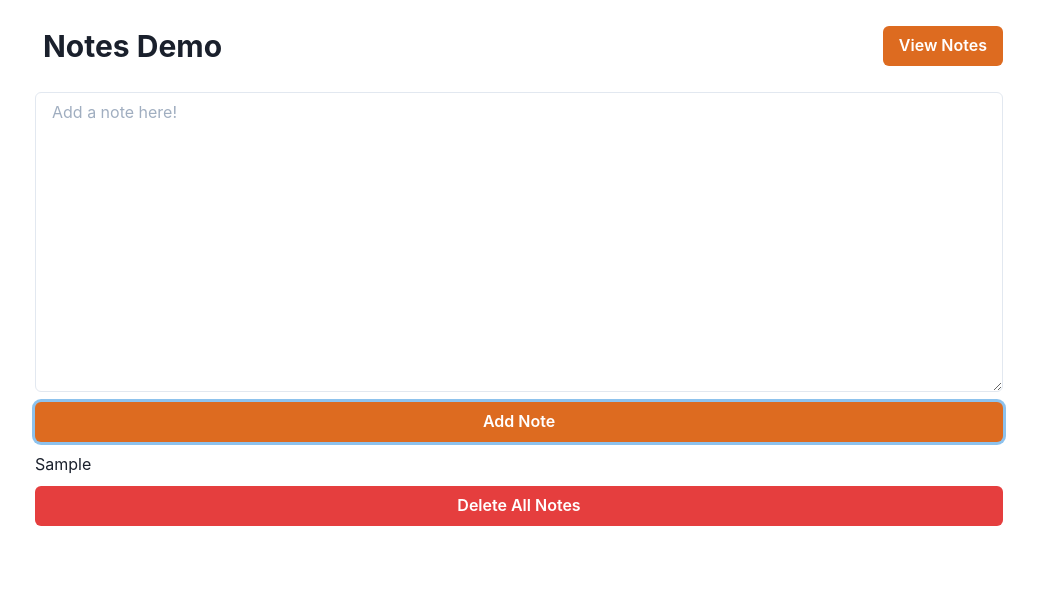
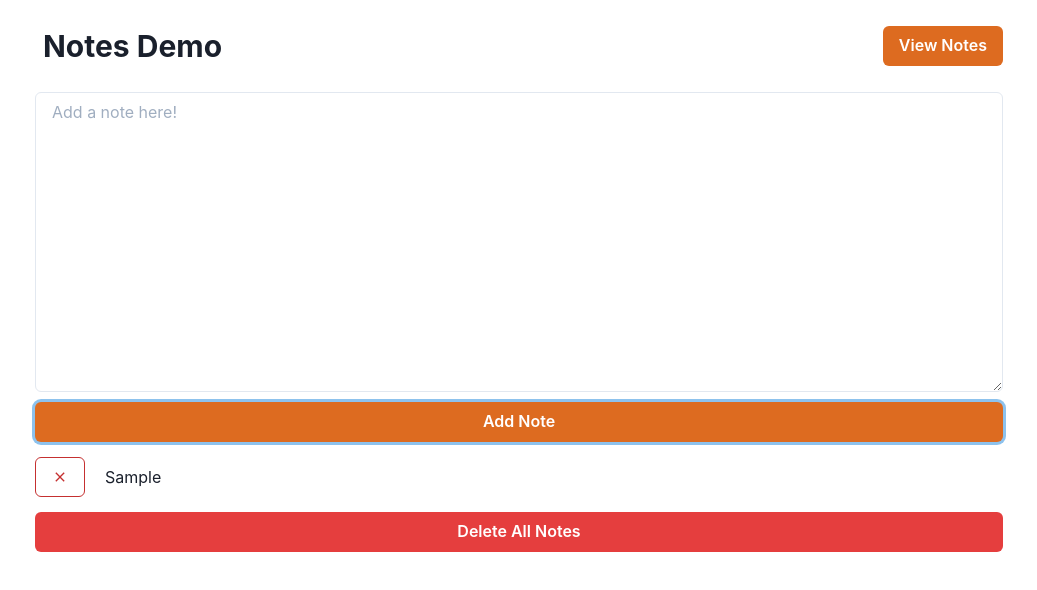
Before and after one commit to Mito6211/notes, a React (Create React App) app: page / in a window 1280 px wide. Both pictures are taken after typing "Sample" into the empty fields and a click on the button "Add Note". Shown: the top 590 px of the page, without its empty margins (121-1158 px from the left). Built offline with nearby package versions, Linux system fonts and the light colour scheme.

Commit message:
Added delete individual note feature

```diff
--- a/package.json
+++ b/package.json
@@ -9,6 +9,7 @@
     "framer-motion": "^3.10.3",
     "react": "^17.0.1",
     "react-dom": "^17.0.1",
+    "react-icons": "^4.2.0",
     "react-scripts": "4.0.1"
   },
   "scripts": {
--- a/src/App.js
+++ b/src/App.js
@@ -9,6 +9,7 @@ import {
   Heading,
   Spacer,
 } from "@chakra-ui/react";
+import { MdClose } from "react-icons/md";
 
 export default function App() {
   const [note, setNote] = useState(localStorage.getItem("note") || "");
@@ -51,9 +52,19 @@ export default function App() {
       </Flex>
       <Flex direction="column">
         {allNotes.map((note, idx) => (
-          <Box key={idx}>
+          <Flex my="5px" key={idx} align="center">
+            <Button
+              colorScheme="red"
+              variant="outline"
+              mr="20px"
+              onClick={() =>
+                setAllNotes((prev) => prev.filter((note) => prev[idx] !== note))
+              }
+            >
+              <MdClose />
+            </Button>
             <Text>{note}</Text>
-          </Box>
+          </Flex>
         ))}
         {allNotes.length > 0 && (
           <Button colorScheme="red" onClick={() => setAllNotes([])} my="10px">
```
Also changed, not shown: 1 other file (tests, documents, lock files or other folders).
